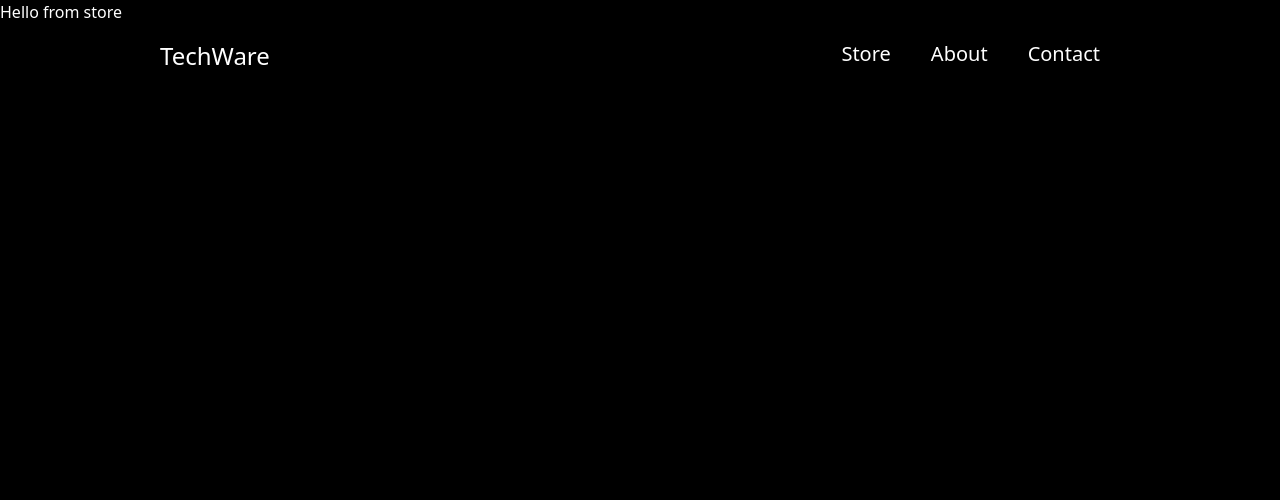
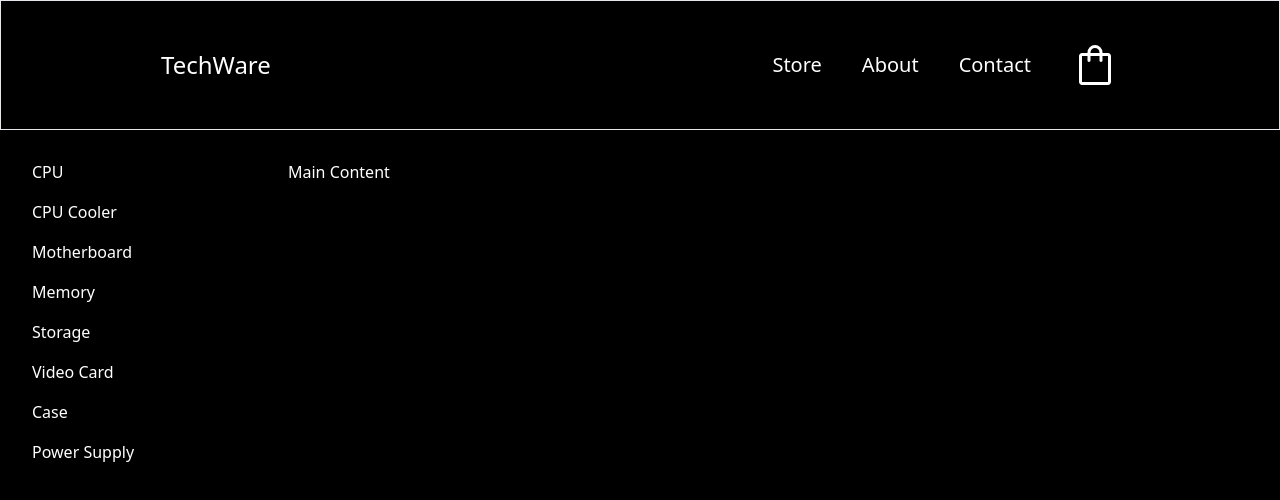
Before and after one commit to adi-pr/shopping-cart-project, a React (Vite) app: page /store in a window 1280 px wide. Shown: the top 500 px of the page. Built offline with nearby package versions, Linux system fonts and the light colour scheme.

Commit message:
Added Store Page

```diff
--- a/src/App.jsx
+++ b/src/App.jsx
@@ -22,8 +22,8 @@ function App() {
   }, []);
 
   const navbarStyle = {
-    background: scrollTop > 100 ? '#000' : 'transparent',
-    transition: 'background 0.3s ease'
+    background: scrollTop > 80 ? '#000' : 'transparent',
+    transition: 'background 0.3s ease',
   };
 
   return (
--- a/src/components/Navbar.jsx
+++ b/src/components/Navbar.jsx
@@ -1,14 +1,20 @@
+import React, { useState } from 'react';
 import { Link } from "react-router-dom";
 import "./index.css"
 
 const Navbar = ({ style }) => {
+    const [isOpen, setIsOpen] = useState(true)
+
+    function handleClick() {
+        setIsOpen(!isOpen)
+    }
 
     return (
-        <nav id="navbar" className="fixed flex w-full top-0 py-10 px-40 z-50" style={style}>
-                <div className="text-2xl">
-                    <Link to="/">TechWare</Link>
-                </div>
-            <ul className="flex ml-auto text-xl">
+        <nav id="navbar" className="fixed items-center justify-between flex w-full top-0 py-10 px-40 border z-50" style={style}>
+            <div className="text-2xl">
+                <Link to="/">TechWare</Link>
+            </div>
+            <ul className={`flex text-xl ml-auto ${isOpen ? "block" : "hidden"} `}>
                 <li className="px-5">
                     <Link to="/store">Store</Link>
                 </li>
@@ -19,8 +25,24 @@ const Navbar = ({ style }) => {
                     <Link to="/contact">Contact</Link>
                 </li>
             </ul>
+            <svg className='ml-5 cursor-pointer' xmlns="http://www.w3.org/2000/svg" height="48" viewBox="0 -960 960 960" width="48" onClick>
+                <path
+                    d="M220-80q-24 0-42-18t-18-42v-520q0-24 18-42t42-18h110v-10q0-63 43.5-106.5T480-880q63 0 106.5 43.5T630-730v10h110q24 0 42 18t18 42v520q0 24-18 42t-42 18H220Zm0-60h520v-520H630v90q0 12.75-8.675 21.375-8.676 8.625-21.5 8.625-12.825 0-21.325-8.625T570-570v-90H390v90q0 12.75-8.675 21.375-8.676 8.625-21.5 8.625-12.825 0-21.325-8.625T330-570v-90H220v520Zm170-580h180v-10q0-38-26-64t-64-26q-38 0-64 26t-26 64v10ZM220-140v-520 520Z"
+                    fill='white'
+                />
+            </svg>
+            <button type="button" className="block lg:hidden" onClick={handleClick}>
+                <svg className="h-6 w-6 fill-current" xmlns="http://www.w3.org/2000/svg" viewBox="0 0 24 24">
+                    {isOpen && (
+                        <path fillRule="evenodd" clipRule="evenodd" d="M18.278 16.864a1 1 0 0 1-1.414 1.414l-4.829-4.828-4.828 4.828a1 1 0 0 1-1.414-1.414l4.828-4.829-4.828-4.828a1 1 0 0 1 1.414-1.414l4.829 4.828 4.828-4.828a1 1 0 1 1 1.414 1.414l-4.828 4.829 4.828 4.828z" />
+                    )}
+                    {!isOpen && (
+                        <path fillRule="evenodd" d="M4 5h16a1 1 0 0 1 0 2H4a1 1 0 1 1 0-2zm0 6h16a1 1 0 0 1 0 2H4a1 1 0 0 1 0-2zm0 6h16a1 1 0 0 1 0 2H4a1 1 0 0 1 0-2z" />
+                    )}
+                </svg>
+            </button>
         </nav>
-     );
+    );
 }
 
 export default Navbar;
--- a/src/pages/Home/blob.css
+++ b/src/pages/Home/blob.css
@@ -28,3 +28,11 @@
 #blur2 {
     backdrop-filter: blur(200px);
 }
+
+@media (max-width: 1268px) {
+    #blob,
+    #blur,
+    #blur2 {
+        display: none;
+    }
+}
--- /dev/null
+++ b/src/pages/Store/Content.jsx
@@ -0,0 +1,11 @@
+import { Routes, Route } from "react-router-dom";
+
+const Content = () => {
+    return (
+        <div className="p-8">
+            Main Content
+        </div>
+     );
+}
+
+export default Content;
--- /dev/null
+++ b/src/pages/Store/Sidebar.jsx
@@ -0,0 +1,21 @@
+import { Link } from "react-router-dom"
+
+const Sidebar = () => {
+    return (
+        <div className="p-8">
+            <ul className="flex flex-col gap-4">
+                <li>CPU</li>
+                <li>CPU Cooler</li>
+                <li>Motherboard</li>
+                <li>Memory</li>
+                <li>Storage</li>
+                <li>Video Card</li>
+                <li>Case</li>
+                <li>Power Supply</li>
+            </ul>
+
+        </div>
+     );
+}
+
+export default Sidebar;
--- a/src/pages/Store/Store.jsx
+++ b/src/pages/Store/Store.jsx
@@ -1,7 +1,14 @@
+import Content from "./Content";
+import Sidebar from "./Sidebar";
+import './index.css'
+
 const StorePage = () => {
     return (
-        <div>Hello from store</div>
-     );
+        <div id="store" className="mt-32 grid">
+            <Sidebar />
+            <Content />
+        </div>
+    );
 }
 
 export default StorePage;
--- /dev/null
+++ b/src/pages/Store/index.css
@@ -0,0 +1,4 @@
+#store {
+    display: grid;
+    grid-template-columns: 1fr 4fr;
+}
```
Also changed, not shown: src/index.css (line endings or trailing spaces).
